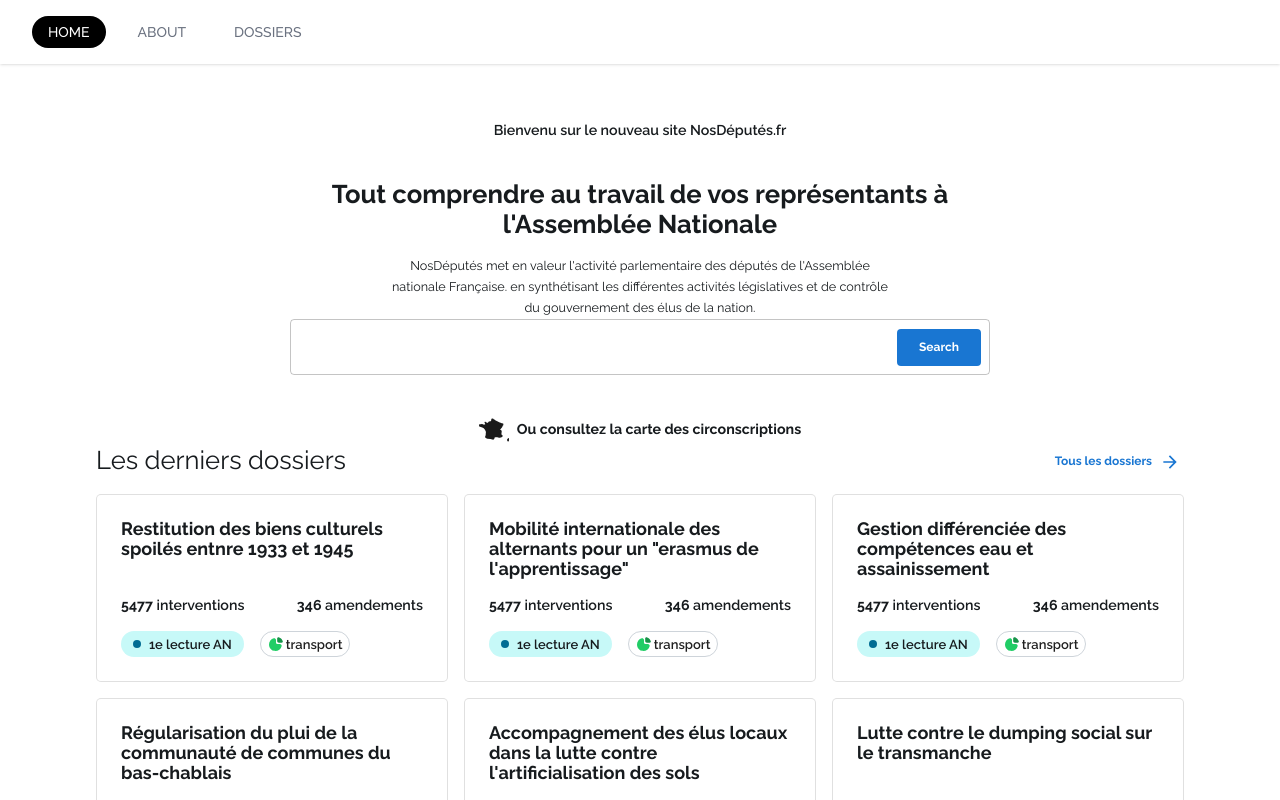
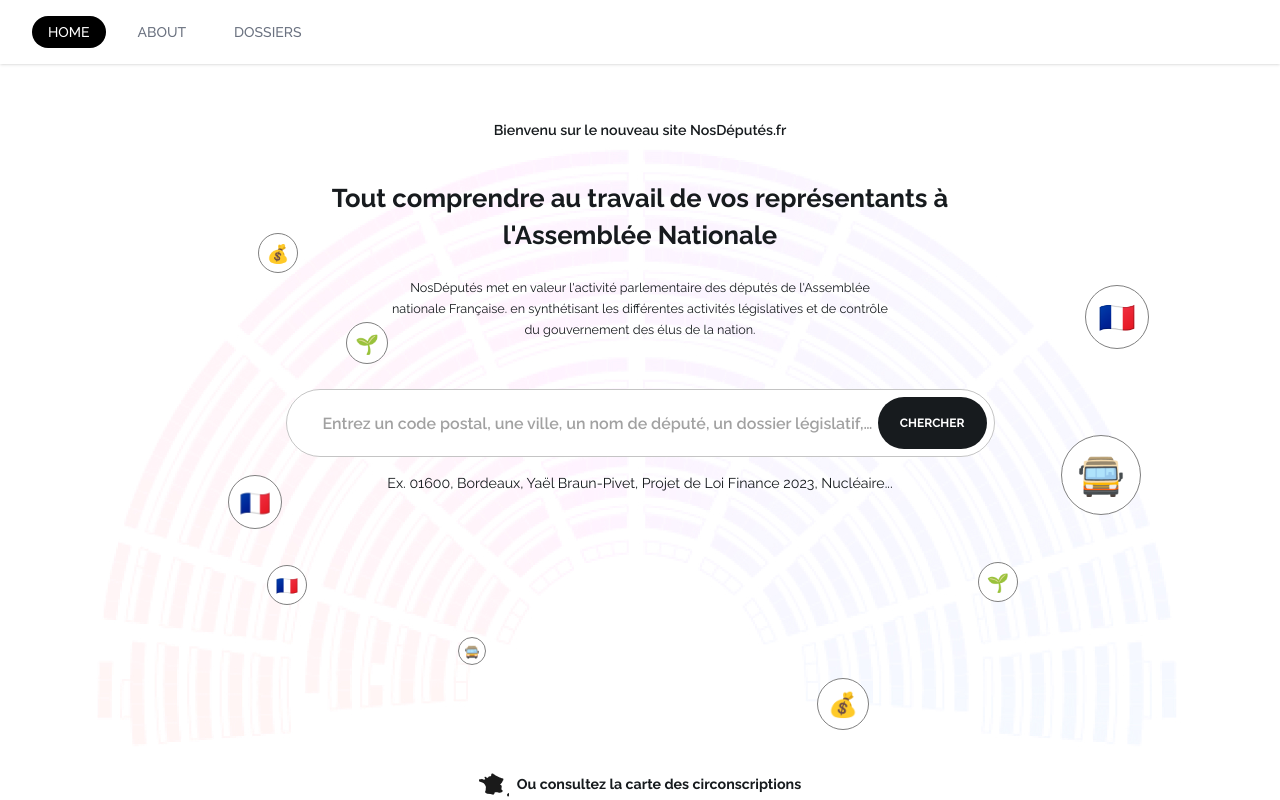
Before and after one commit to regardscitoyens/nosdeputes-front, a Next.js app: page / in a window 1280 px wide. Shown: the top 800 px of the page. Built offline with nearby package versions, Linux system fonts and the light colour scheme.

Commit message:
add floating icons

```diff
--- a/components/ThemeRegistry/theme.ts
+++ b/components/ThemeRegistry/theme.ts
@@ -25,6 +25,10 @@
     secondary: {
       main: "#E9ECEF",
       contrastText: "#495057",
+    },
+    primary: {
+      main: "#171B1E",
+      contrastText: "white",
     },
     grey: {
       900: "#171B1E",
--- /dev/null
+++ b/components/home/FloatingIcons.tsx
@@ -0,0 +1,100 @@
+import Box from "@mui/material/Box";
+import * as React from "react";
+
+const MAX_WIDTH = 1088;
+
+type IconProps = {
+  radius?: number;
+  emoji?: string;
+  imageUrl?: string;
+  limit: "xs" | "sm" | "md" | "lg";
+  sx?: React.CSSProperties;
+};
+
+function Icon(props: IconProps) {
+  const { radius = 20, emoji, imageUrl, sx, limit } = props;
+  return (
+    <Box
+      sx={{
+        width: 2 * radius,
+        height: 2 * radius,
+        borderRadius: radius,
+        position: "absolute",
+        backgroundColor: "white",
+        border: "solid gray 1px",
+        textAlign: "center",
+        lineHeight: `${2 * radius}px`,
+        fontSize: radius - 2,
+        ...(imageUrl && {
+          backgroundImage: `url(${imageUrl})`,
+          backgroundPosition: "center",
+        }),
+        display: { xs: "none", [limit]: "initial", lg: "initial" },
+        ...sx,
+      }}
+    >
+      {emoji || null}
+    </Box>
+  );
+}
+
+export default function FloatingIcons() {
+  return (
+    <React.Fragment>
+      <Icon
+        radius={20}
+        sx={{ top: 425, left: `${100 * (171 / MAX_WIDTH)}%` }}
+        emoji="🇫🇷"
+        limit="sm"
+      />
+      <Icon
+        radius={20}
+        sx={{ top: 93, left: `${100 * (162 / MAX_WIDTH)}%` }}
+        emoji="💰"
+        limit="md"
+      />
+      <Icon
+        radius={14}
+        sx={{ top: 497, left: `${100 * (362 / MAX_WIDTH)}%` }}
+        emoji="🚍"
+        limit="xs"
+      />
+      <Icon
+        radius={21}
+        sx={{ top: 182, left: `${100 * (250 / MAX_WIDTH)}%` }}
+        emoji="🌱"
+        limit="md"
+      />
+      <Icon
+        radius={27}
+        sx={{ top: 335, left: `${100 * (132 / MAX_WIDTH)}%` }}
+        emoji="🇫🇷"
+        limit="md"
+      />
+      <Icon
+        radius={26}
+        sx={{ top: 538, left: `${100 * (721 / MAX_WIDTH)}%` }}
+        emoji="💰"
+        limit="xs"
+      />
+      <Icon
+        radius={40}
+        sx={{ top: 295, left: `${100 * (965 / MAX_WIDTH)}%` }}
+        emoji="🚍"
+        limit="md"
+      />
+      <Icon
+        radius={20}
+        sx={{ top: 422, left: `${100 * (882 / MAX_WIDTH)}%` }}
+        emoji="🌱"
+        limit="sm"
+      />
+      <Icon
+        radius={32}
+        sx={{ top: 145, left: `${100 * (989 / MAX_WIDTH)}%` }}
+        emoji="🇫🇷"
+        limit="md"
+      />
+    </React.Fragment>
+  );
+}
--- a/components/home/HeroSection.tsx
+++ b/components/home/HeroSection.tsx
@@ -3,14 +3,9 @@
 import Image from "next/image";
 
 import Box from "@mui/material/Box";
-import Paper from "@mui/material/Paper";
 import Typography from "@mui/material/Typography";
-import Stack from "@mui/material/Stack";
-
-import Breadcrumbs from "@mui/material/Breadcrumbs";
-import EnergyIcon from "@/icons/EnergyIcon";
-import LabelChip from "@/components/LabelChip";
 import SearchBar from "./SearchBar";
+import FloatingIcons from "./FloatingIcons";
 
 const HeroSection = () => {
   return (
@@ -28,17 +23,23 @@
       </Typography>
       <Box
         sx={{
-          minHeight: "272px", // picture height + header box padding
+          minHeight: "630px", // picture height
+          maxWidth: "1088px",
+          width: "100%",
           display: "flex",
           flexDirection: "column",
           alignItems: "center",
           py: 5,
+          backgroundImage: "url(/background.jpg)",
+          backgroundPosition: "center",
+          position: "relative",
         }}
       >
+        <FloatingIcons />
         <Typography
           variant="h1"
           fontWeight="bold"
-          sx={{ mb: 2, maxWidth: 700 }}
+          sx={{ mb: 3, maxWidth: 700, lineHeight: "37px" }}
         >
           Tout comprendre au travail de vos représentants à l&apos;Assemblée
           Nationale
@@ -46,7 +47,7 @@
         <Typography
           variant="caption"
           fontWeight="light"
-          sx={{ maxWidth: 500 }}
+          sx={{ maxWidth: 500, mb: 6 }}
           component="p"
         >
           NosDéputés met en valeur l&apos;activité parlementaire des députés de
--- a/components/home/SearchBar.tsx
+++ b/components/home/SearchBar.tsx
@@ -54,17 +54,35 @@
 
 export default function SearchBar() {
   return (
+    <Box sx={{ maxWidth: 709, width: "100%" }}>
       <Autocomplete
         fullWidth
         freeSolo
+        sx={{
+          "& .MuiInputBase-root": {
+            bgcolor: "white",
+            height: 68,
+            borderRadius: 34,
+            pl: 4,
+            pr: 1,
+          },
+        }}
+        disableClearable
         renderInput={(params) => (
           <TextField
             {...params}
+            placeholder="Entrez un code postal, une ville, un nom de député, un dossier législatif, un thème..."
             InputProps={{
               ...params.InputProps,
               endAdornment: (
-              <Button variant="contained" size="large">
-                Search
+                <Button
+                  variant="contained"
+                  size="large"
+                  color="primary"
+                  sx={{ height: 52, borderRadius: 26 }}
+                  onClick={() => {}}
+                >
+                  CHERCHER
                 </Button>
               ),
             }}
@@ -104,5 +122,10 @@
           );
         }}
       />
+      <Typography variant="body2" sx={{ mt: 2 }} fontWeight="light">
+        Ex. 01600, Bordeaux, Yaël Braun-Pivet, Projet de Loi Finance 2023,
+        Nucléaire...
+      </Typography>
+    </Box>
   );
 }
```
Also changed, not shown: public/background.jpg (added). Lines whose indentation alone changed are shown as unchanged.
